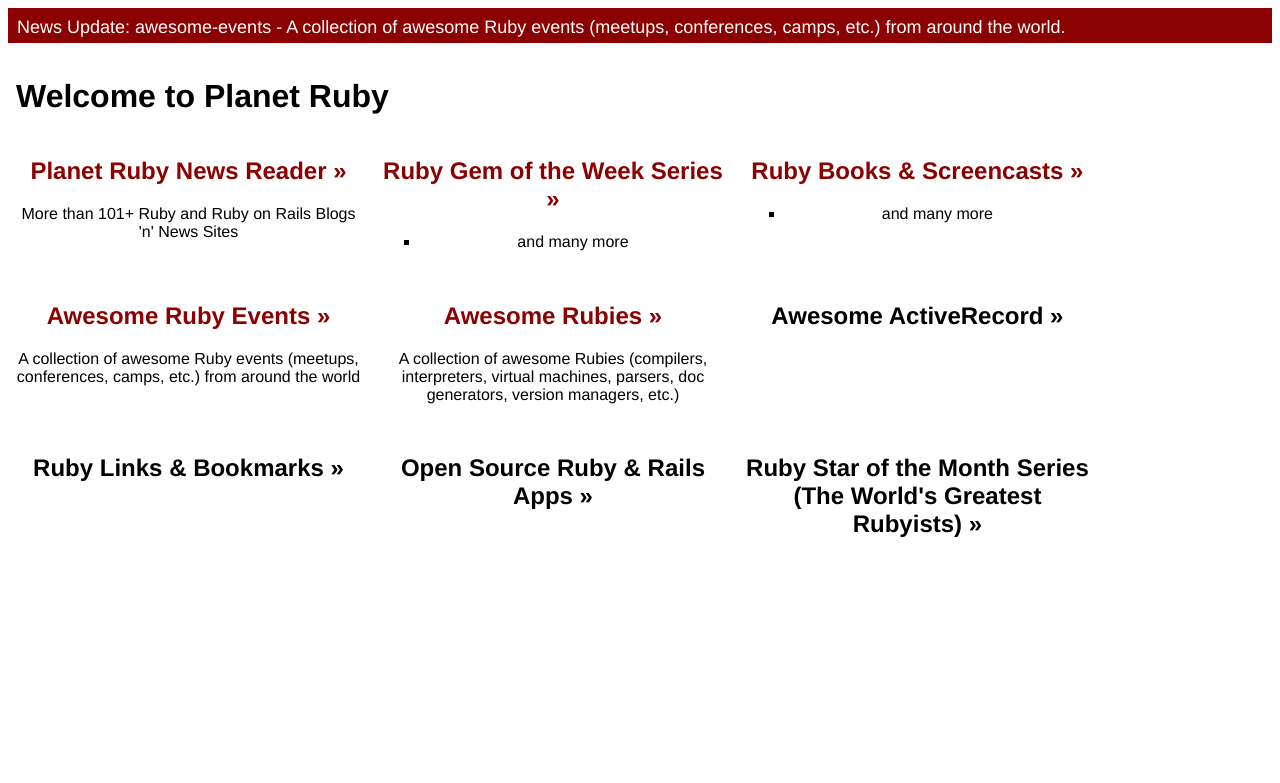
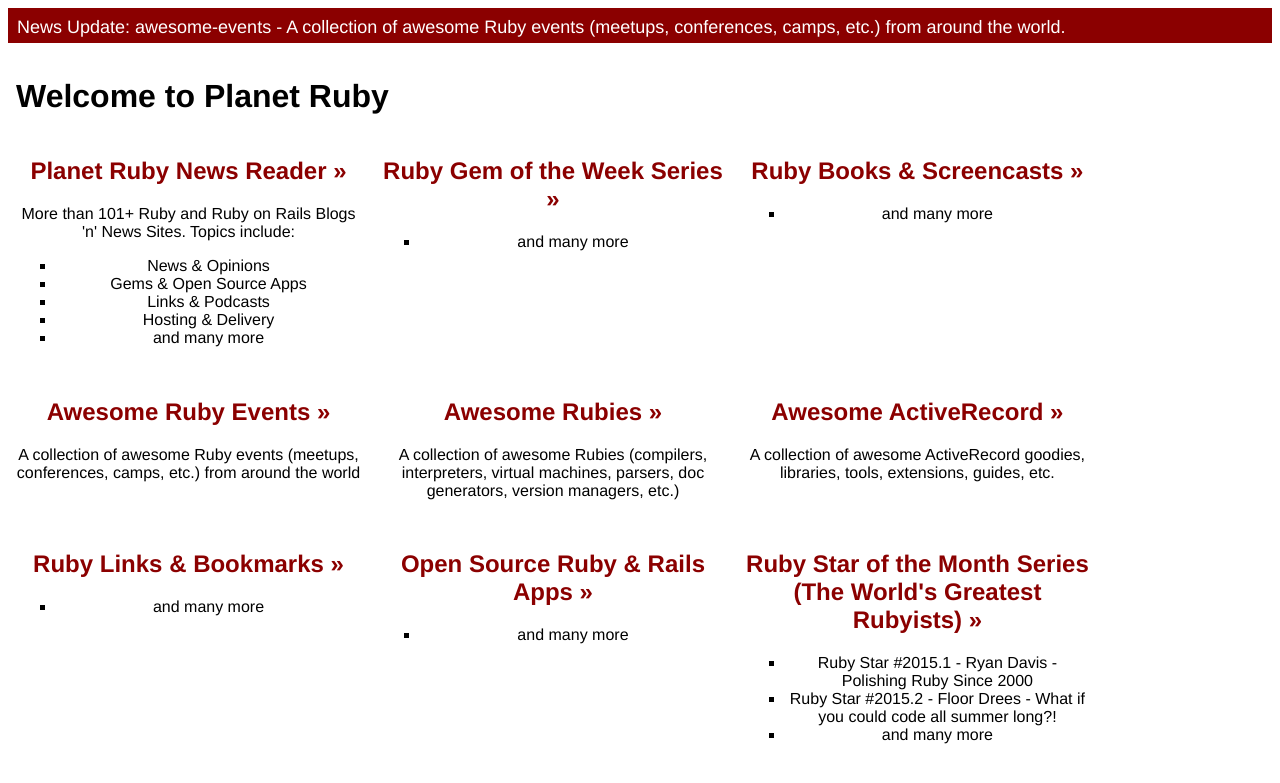
Before and after one commit to planetruby/planetruby.github.io, a Jekyll site: the page built from index.html, in a window 1280 px wide. Shown: the top 783 px of the page. Built offline with Jekyll 4.4.1, drawn with Linux system fonts in a browser that asks for light colours.

Commit message:
up index

```diff
--- a/index.html
+++ b/index.html
@@ -11,8 +11,16 @@
 <div>
   <h2><a href="http://planetruby.herokuapp.com">Planet Ruby News Reader »</a></h2>
   <p>
-     More than 101+ Ruby and Ruby on Rails Blogs 'n' News Sites
+     More than 101+ Ruby and Ruby on Rails Blogs 'n' News Sites.
+       Topics include:
   </p>
+  <ul>
+    <li>News &amp; Opinions</li>
+    <li>Gems &amp; Open Source Apps</li>
+    <li>Links &amp; Podcasts</li>
+    <li>Hosting &amp; Delivery</li>
+    <li>and many more</li>
+  </ul>
 </div>
 
 <div>
@@ -52,21 +60,39 @@
 </div>
 
 <div>
-  <h2>Awesome ActiveRecord »</h2>
-  <p>
+  <h2><a href="https://github.com/planetruby/awesome-activerecord">Awesome ActiveRecord »</a></h2>
+  <p>A collection of awesome ActiveRecord goodies, libraries, tools, extensions, guides, etc.
   </p>
 </div>
 
 <div>
-  <h2>Ruby Links &amp; Bookmarks »</h2>
+  <h2><a href="http://planetruby.github.io/links">Ruby Links &amp; Bookmarks »</a></h2>
+  <ul>
+    {% for link in site.data.links.ruby limit:3 %}
+       <li>{{ link.title }}</li>
+    {% endfor %}
+      <li>and many more</li>
+  </ul>
 </div>
 
 <div>
-  <h2>Open Source Ruby &amp; Rails Apps »</h2>
+  <h2><a href="http://planetruby.github.io/apps">Open Source Ruby &amp; Rails Apps »</a></h2>
+  <ul>
+    {% for app in site.data.apps.ruby limit:3 %}
+       <li>{{ app.title }}</li>
+    {% endfor %}
+      <li>and many more</li>
+  </ul>
 </div>
 
 <div>
-  <h2>Ruby Star of the Month Series (The World's Greatest Rubyists) »</h2>
+  <h2><a href="http://planetruby.github.io/stars">Ruby Star of the Month Series (The World's Greatest Rubyists) »</a></h2>
+  <ul>
+    {% for star in site.stars limit:3 %}
+       <li>{{ star.title }}</li>
+    {% endfor %}
+      <li>and many more</li>
+  </ul>
 </div>
 
 </div><!-- cards -->
```
